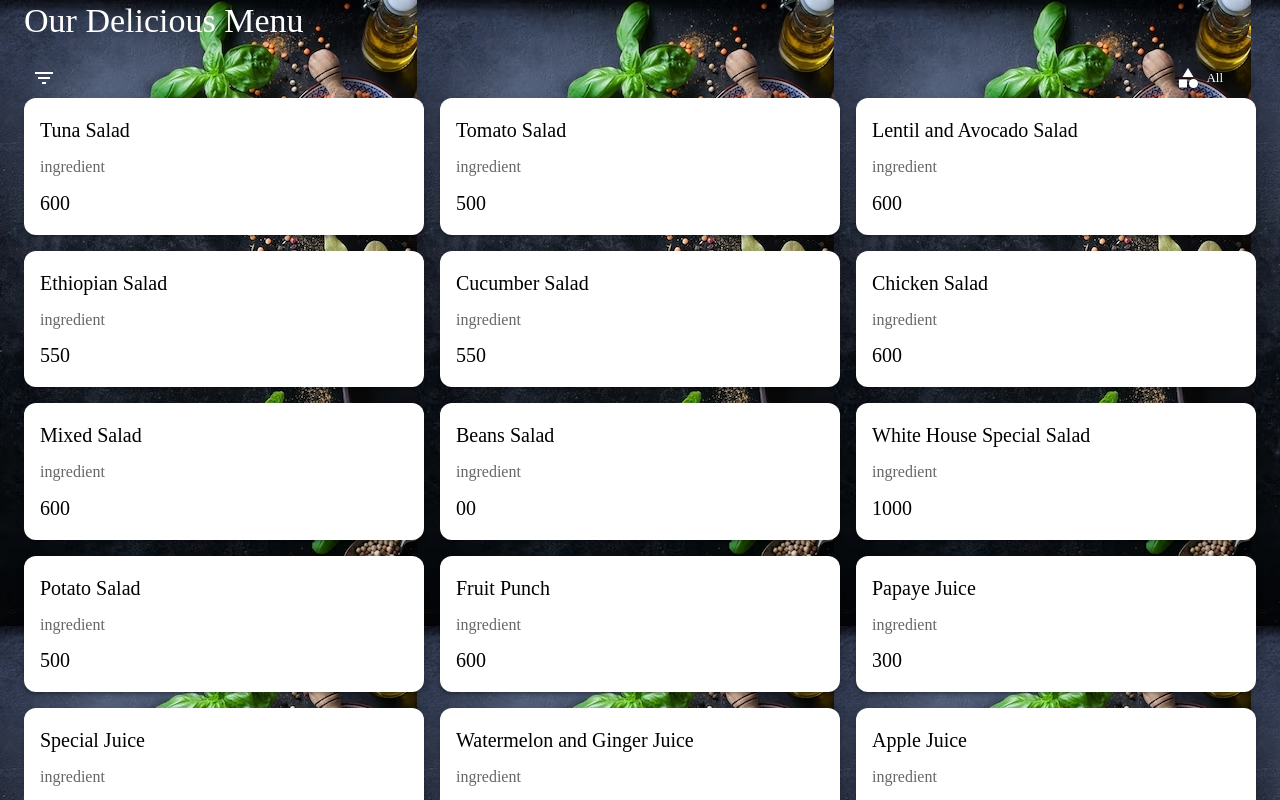
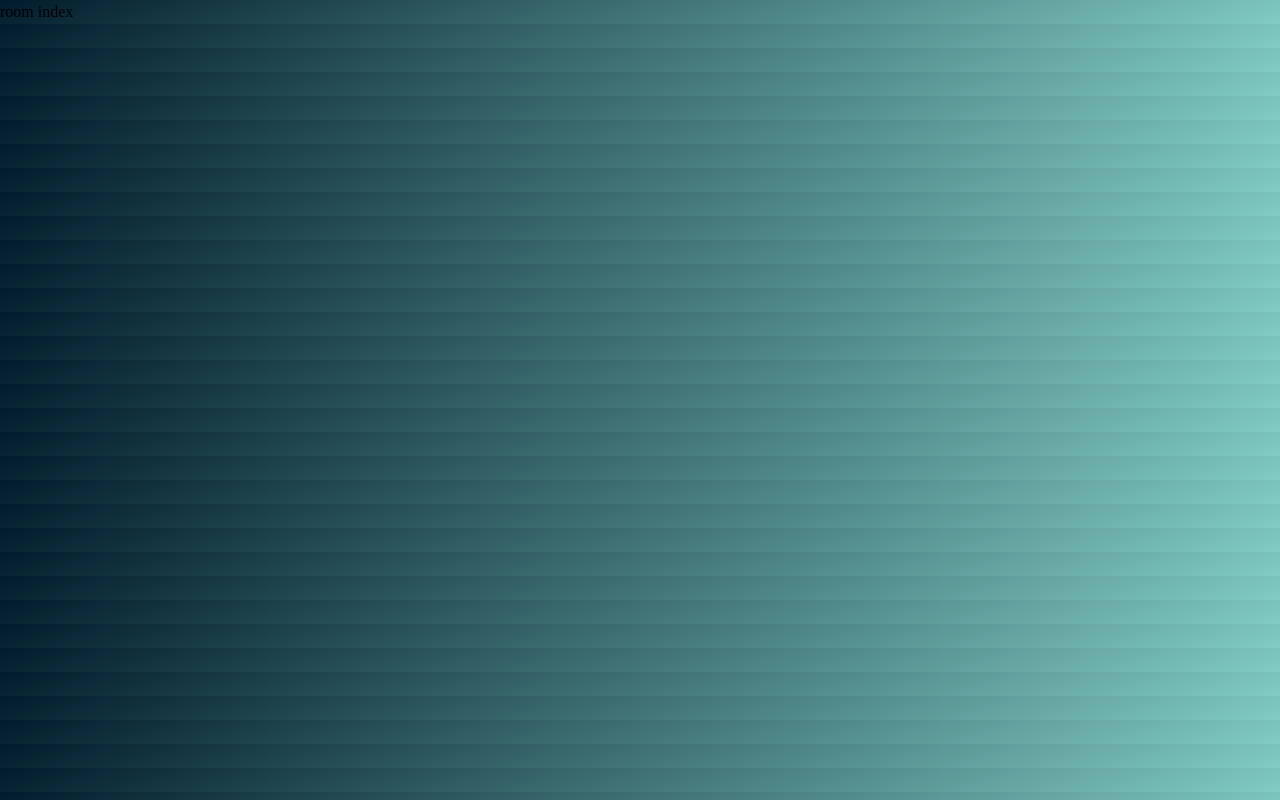
Before and after one commit to DawitSishu/whitehouse, a React (Vite) app: page / in a window 1280 px wide. Built offline with nearby package versions, Linux system fonts and the light colour scheme; a web font is replaced by a local one.

Commit message:
rooms page is now started

```diff
--- a/src/App.jsx
+++ b/src/App.jsx
@@ -10,6 +10,7 @@ const Home = React.lazy(() => import("./Components/Home"));
 const About = React.lazy(() => import("./Components/About"));
 const Services = React.lazy(() => import("./Components/Services"));
 const Menu = React.lazy(() => import("./Components/Menu"));
+const Rooms = React.lazy(() => import("./Components/Rooms"));
 
 const lightTheme = createTheme({
   palette: {
@@ -62,10 +63,19 @@ function App() {
         <Routes>
           <Route
             exact
+            path="/menu"
+            element={
+              <Suspense fallback={<Loader />}>
+                <Menu />
+              </Suspense>
+            }
+          />
+           <Route
+            exact
             path="/"
             element={
               <Suspense fallback={<Loader />}>
-                <Menu />
+                <Rooms />
               </Suspense>
             }
           />
--- /dev/null
+++ b/src/Components/Rooms/index.jsx
@@ -0,0 +1,9 @@
+import React from 'react'
+
+const index = () => {
+  return (
+    <div> room index</div>
+  )
+}
+
+export default index
```
